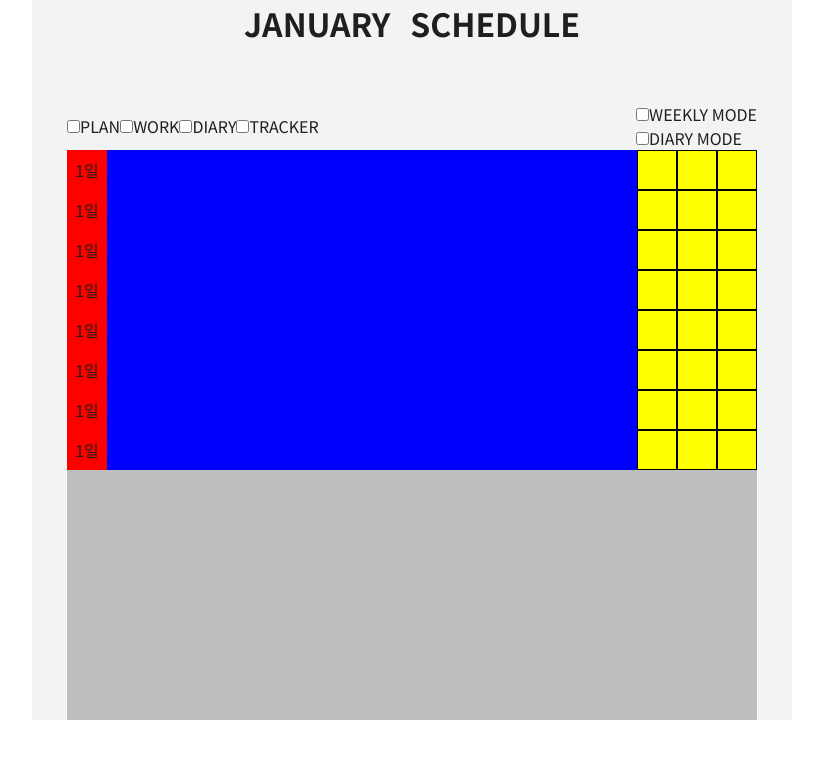
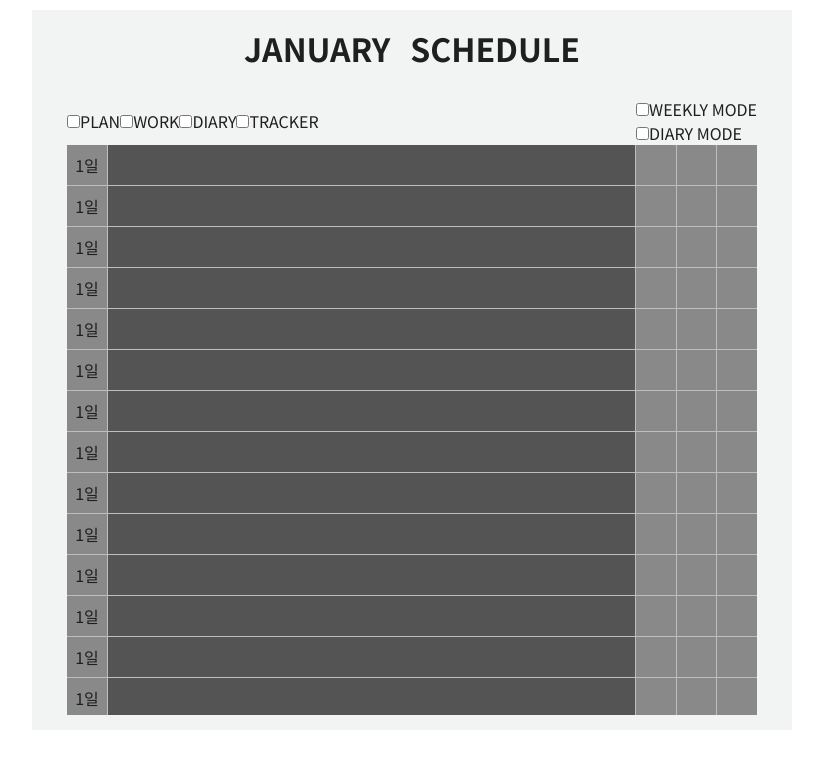
Before and after one commit to Yang-ah/my_first_diary, a React (Create React App) app: page /schedule in a window 1280 px wide. Shown: the top 768 px of the page, without its empty margins (228-1051 px from the left). Built offline with nearby package versions, Linux system fonts and the light colour scheme.

Commit message:
monthly-schedule style modified

```diff
--- a/src/components/MonthLine.tsx
+++ b/src/components/MonthLine.tsx
@@ -4,28 +4,29 @@ const SectionLine = styled.div`
   width: 100%;
   display: grid;
   grid-template-columns: 40px 1fr 80px 40px;
+  grid-gap: 1px;
   height: 40px;
+  margin-bottom: 1px;
 `;
 
 const DateBox = styled.div`
-  background-color: red;
+  background-color: ${(props) => props.theme.thirdColor};
   display: flex;
   justify-content: center;
   align-items: center;
 `;
 
 const MainBox = styled.div`
-  background-color: blue;
+  background-color: ${(props) => props.theme.secondColor};
 `;
 
 const SectionSide = styled.div`
   display: grid;
   grid-template-columns: repeat(2, 1fr);
-  background-color: yellow;
+  grid-gap: 1px;
 `;
 const SideBox = styled.div`
-  border: 1px solid black;
-  background-color: yellow;
+  background-color: ${(props) => props.theme.thirdColor};
 `;
 
 function MonthLine() {
--- a/src/screens/Monthly-Scheule.tsx
+++ b/src/screens/Monthly-Scheule.tsx
@@ -11,6 +11,8 @@ const Wrap = styled.div`
   align-self: center;
   align-items: center;
   justify-content: space-between;
+  padding: 15px;
+  margin-top: 10px;
 `;
 
 const Header = styled.div`
@@ -38,6 +40,7 @@ const SectionTable = styled.div`
   width: 690px;
   height: 570px;
   background-color: ${(props) => props.theme.fourthColor};
+  overflow-y: scroll;
 `;
 
 function MonthlySchedule() {
@@ -87,6 +90,15 @@ function MonthlySchedule() {
           <MonthLine />
           <MonthLine />
           <MonthLine />
+          <MonthLine />
+          <MonthLine />
+          <MonthLine />
+          <MonthLine />
+          <MonthLine />
+          <MonthLine />
+          <MonthLine />
+          <MonthLine />
+          <MonthLine />
         </SectionTable>
       </Section>
     </Wrap>
```
